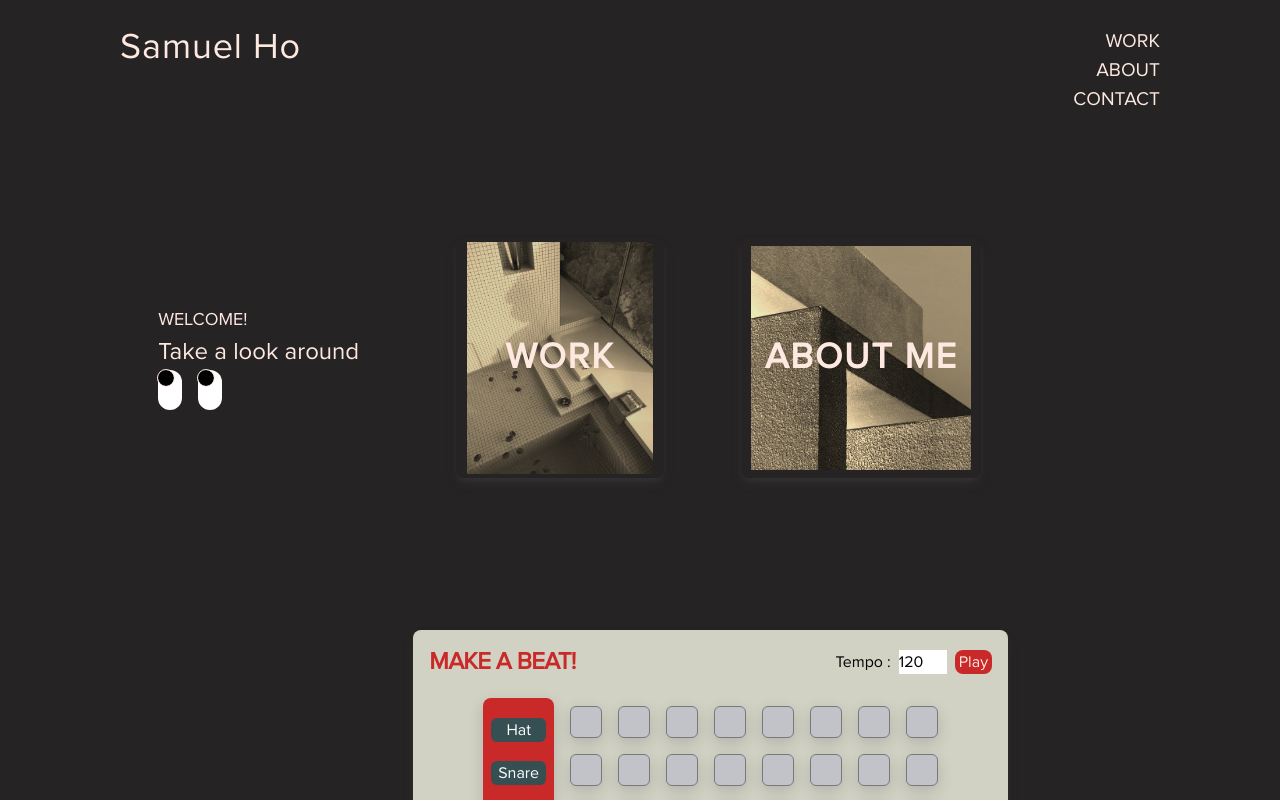
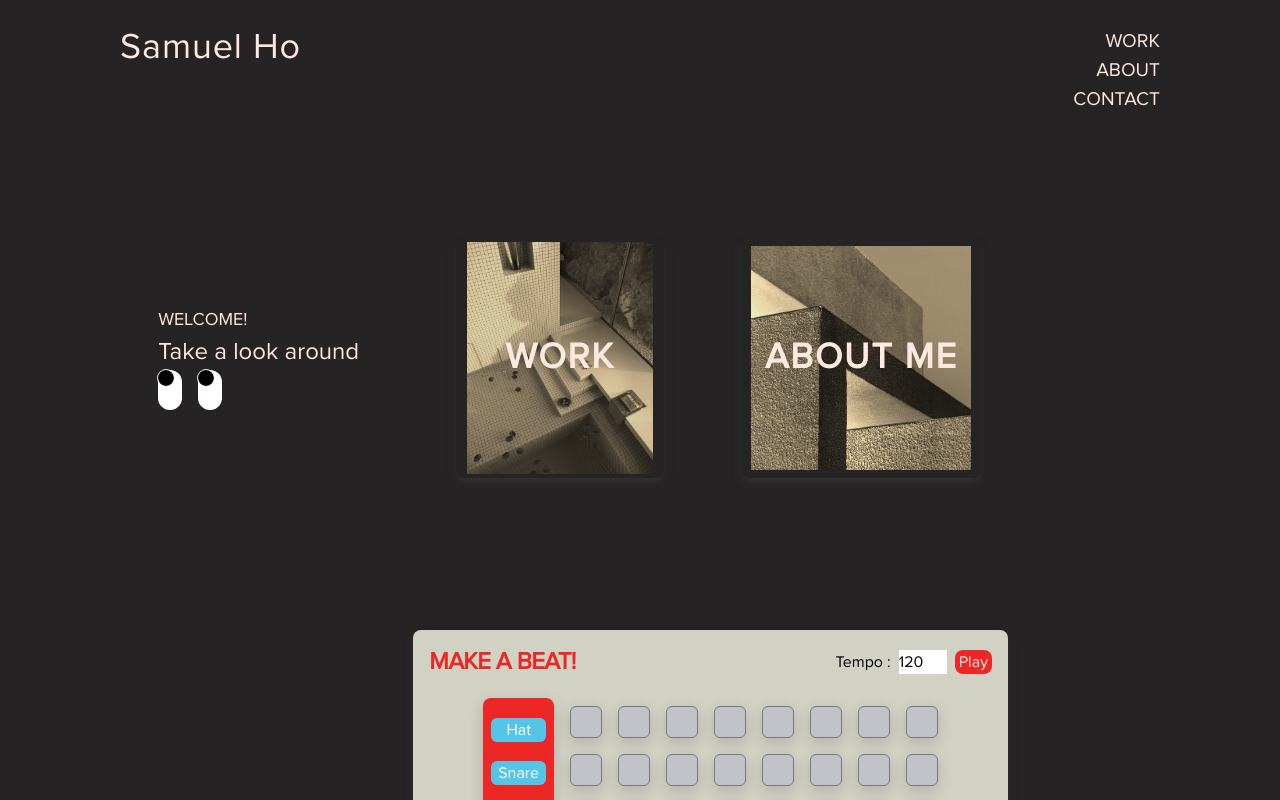
Before and after one commit to samuelho-dev/samuelho.github.io, a Next.js app: page / in a window 1280 px wide. Shown: the top 800 px of the page. Built offline with nearby package versions, Linux system fonts and the light colour scheme.

Commit message:
custom colors

```diff
--- a/tailwind.config.js
+++ b/tailwind.config.js
@@ -12,11 +12,13 @@ module.exports = {
       colors: {
         customLightPink: '#F1C5B1',
         customYellow: '#E3C732',
-        customGreen: '#52796F',
-        customBlue: '#354F52',
+        customPurple: '#A45EDB',
+        customGreen: '#3FCD89',
+        customBlue: '#54C4E7',
         customWhite: '#FEE9E1',
-        customOrange: '#D76B27',
-        customRed: '#C92929',
+        customOrange: '#E46B1F',
+        customRed: '#ED2626',
+        customBlack: '#272727',
       },
     },
   },
```
